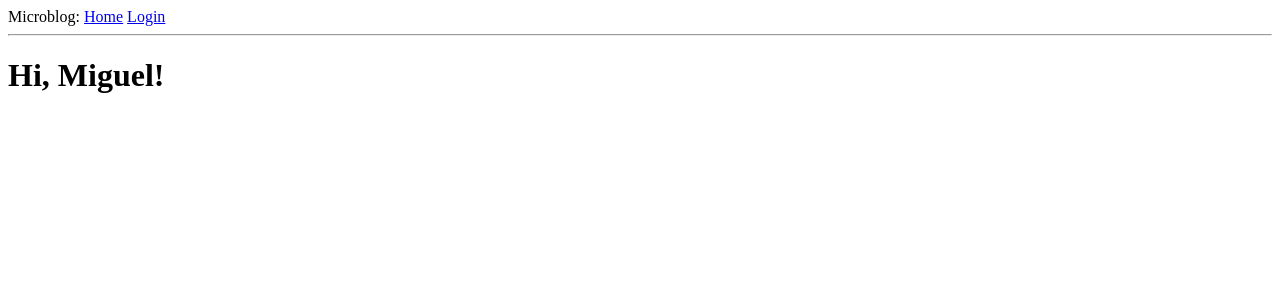
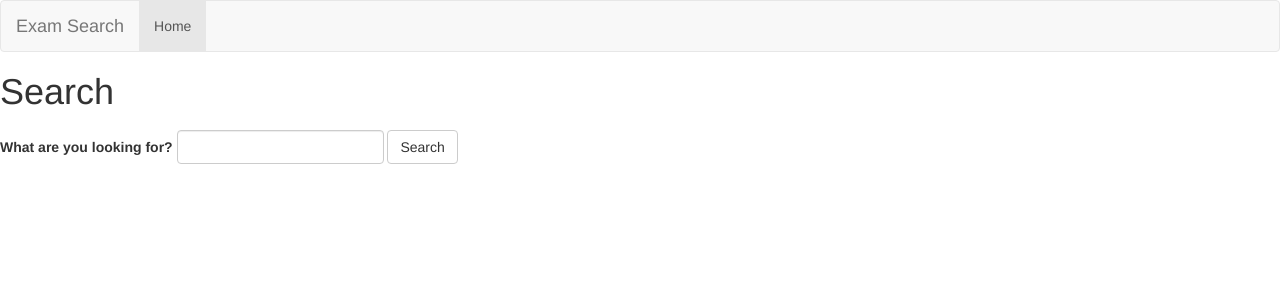
Before and after one commit to nithishbn/ExamSearch, a Flask app: page / in a window 1280 px wide. Shown: the top 300 px of the page. Run offline with Flask 2, Linux system fonts and the light colour scheme; some libraries are stand-ins or nearby versions.

Commit message:
website functional!

```diff
--- a/app/__init__.py
+++ b/app/__init__.py
@@ -1,6 +1,9 @@
 from flask import Flask
+from flask_bootstrap import Bootstrap
 
 from app.config import Config
 
-app = Flask(__name__)
+app = Flask(__name__, static_folder="static", static_url_path="/static")
 app.config.from_object(Config)
+bootstrap = Bootstrap(app)
+from app import routes
--- a/app/config.py
+++ b/app/config.py
@@ -2,3 +2,4 @@ import os
 
 class Config(object):
     SECRET_KEY = os.environ.get('SECRET_KEY') or 'secretkey'
+    QUESTIONS_FOLDER = os.path.abspath("static")
--- a/app/forms.py
+++ b/app/forms.py
@@ -1,10 +1,8 @@
 from flask_wtf import FlaskForm
-from wtforms import StringField, PasswordField, BooleanField, SubmitField
+from wtforms import StringField, SubmitField
 from wtforms.validators import DataRequired
 
 
-class LoginForm(FlaskForm):
-    username = StringField('Username', validators=[DataRequired()])
-    password = PasswordField('Password', validators=[DataRequired()])
-    remember_me = BooleanField('Remember Me')
-    submit = SubmitField('Sign In')
+class SearchForm(FlaskForm):
+    search = StringField('What are you looking for?', validators=[DataRequired()])
+    submit = SubmitField('Search')
--- a/app/routes.py
+++ b/app/routes.py
@@ -1,51 +1,39 @@
 import os
-import re
 import sqlite3
-from flask import request, send_from_directory, render_template, flash, redirect
+from flask import render_template, redirect, session
 
 from app import app
-from app.forms import LoginForm
+from app.forms import SearchForm
 
 dirname = os.path.dirname(__file__)
 
 
-@app.route('/')
-@app.route('/index')
-def run():
-    user = {'username': 'Miguel'}
-    return render_template('index.html', title='Home', user=user)
-    # query = request.form["query"]
-    # if query is None:
-    #     return jsonify({"data":[],"error":1})
-    # val = list(webServer(query))
-    # if val == -1:
-    #     return jsonify({"data": [], "error": 1})
-    # print("hi")
-    # return jsonify({"data": val, "error": 0})
+@app.route('/', methods=['GET', 'POST'])
+@app.route('/index', methods=['GET', 'POST'])
+def index():
+    form = SearchForm()
+    if form.validate_on_submit():
+        res = search(form.search.data.lower())
+        # print(os.path.join("./app/static",res[0]))
+        for val in res:
+            print(val)
+        print()
+        newRes = ["./static"+val for val in res if os.path.isfile("./app/static" + val)]
+        print(newRes)
+        session['results'] = newRes
+        session['searchTerm'] = form.search.data.lower()
+        return redirect("/results")
+    return render_template('index.html', title='Home', form=form)
 
 
-@app.route('/login', methods=['GET', 'POST'])
-def login():
-    form = LoginForm()
-    if form.validate_on_submit():
-        flash('Login requested for user {}, remember_me={}'.format(
-            form.username.data, form.remember_me.data))
-        return redirect('/index')
-    return render_template('login.html', title='Sign In', form=form)
+@app.route('/results')
+def getResults():
+    query = session['results']
+    searchTerm = session['searchTerm']
+    return render_template('results.html', query=query,searchTerm=searchTerm)
 
 
-@app.route('/getImage', methods=['GET', 'POST'])
-def getImage():
-    imgPath = request.form["imgPath"]
-    file = re.findall("\/(question.*)", imgPath)[0]
-    dirPath = re.findall("(.*)\/question.*", imgPath)[0]
-    print(dirPath)
-    print(file)
-    print("hji")
-    return send_from_directory("." + dirPath, file)
-
-
-def webServer(query):
+def search(query):
     # multiple tags :)
     query = query.split()
     # database connection
@@ -65,15 +53,15 @@ def webServer(query):
     # print(results)
 
     # results = results[0]
-    print(results)
+    # print(results)
     # results = results[0]
     thing = []
     if len(query) > 1:
         for val in results:
-            print(results.count(val) > 1)
+            # print(results.count(val) > 1)
             if val not in thing and results.count(val) >= 1:
                 thing.append(val)
-        print(thing)
+        # print(thing)
         results = thing
         # for i in range(0, len(results) - 1, 2):
         #     print(results[i])
@@ -82,13 +70,17 @@ def webServer(query):
     # only one query? just remove the duplicates and dont do weird intersections
     else:
         results = set(results)
-        print(results)
+        # print(results)
     # you suck at searching/you haven't indexed enough of the MC papers to get a good result
     if len(results) == 0:
-        return
+        return []
     # yay go you! you searched well, my young padawan
     else:
-        return list(results)
+        results = list(results)
+        # values = ["./static{}".format(path) for path in results]
+        # print(values)
+        # return values
+        return results
         # for imgPath in results:
         #         #     # imgPath = val
         #         #     print(r"{}".format(imgPath))
@@ -110,5 +102,7 @@ def webServer(query):
         #     inp = input("next: ")
         #     if inp == "quit":
         #         break
-if __name__ == "__main__":
-    app.run(host="0.0.0.0")
+
+
+if __name__ == '__main__':
+    app.run(host="0.0.0.0", debug=True)
--- /dev/null
+++ b/app/templates/404.html
@@ -0,0 +1,6 @@
+{% extends "base.html" %}
+
+{% block app_content %}
+    <h1>File Not Found</h1>
+    <p><a href="{{ url_for('index') }}">Back</a></p>
+{% endblock %}
--- a/app/templates/base.html
+++ b/app/templates/base.html
@@ -1,27 +1,23 @@
-<html>
-    <head>
-        {% if title %}
-        <title>{{ title }} - microblog</title>
-        {% else %}
-        <title>microblog</title>
-        {% endif %}
-    </head>
-    <body>
-        <div>
-            Microblog:
-            <a href="/index">Home</a>
-            <a href="/login">Login</a>
+{% extends 'bootstrap/base.html' %}
+{% block title %}
+{% if title %}{{ title }} - Exam Search{% else %}Welcome to Exam Search{% endif %}
+{% endblock %}
+
+{% block navbar %}
+<nav class="navbar navbar-default">
+    <div class="container-fluid">
+        <div class="navbar-header">
+            <a class="navbar-brand" href="{{ url_for('index')}}">Exam Search</a>
         </div>
-        <hr>
-        {% with messages = get_flashed_messages() %}
-        {% if messages %}
-        <ul>
-            {% for message in messages %}
-            <li>{{ message }}</li>
-            {% endfor %}
+        <ul class="nav navbar-nav">
+            <li class="active"><a href="{{ url_for('index')}}">Home</a></li>
         </ul>
-        {% endif %}
-        {% endwith %}
-        {% block content %}{% endblock %}
-    </body>
-</html>
+    </div>
+</nav>
+{% endblock %}
+
+{% block content %}
+<div class="container">
+    {% block app_content %}{% endblock %}
+</div>
+{% endblock %}
--- a/app/templates/index.html
+++ b/app/templates/index.html
@@ -1,8 +1,19 @@
 {% extends "base.html" %}
+{% import 'bootstrap/wtf.html' as wtf %}
 
 {% block content %}
-    <h1>Hi, {{ user.username }}!</h1>
-    {% for post in posts %}
-    <div><p>{{ post.author.username }} says: <b>{{ post.body }}</b></p></div>
-    {% endfor %}
+    <h1>Search</h1>
+    <div class="row" >
+        <div class="navbar-form" style="">
+            {{ wtf.quick_form(form) }}
+        </div>
+    </div>
+<!--    <form action="" method="post" novalidate>-->
+<!--        {{ form.hidden_tag() }}-->
+<!--        <p>-->
+<!--            {{ form.search.label }}<br>-->
+<!--            {{ form.search(size=32) }}-->
+<!--        </p>-->
+<!--        <p>{{ form.submit() }}</p>-->
+<!--    </form>-->
 {% endblock %}
--- a/setup.py
+++ /dev/null
@@ -1,3 +0,0 @@
-from distutils.core import setup
-import py2exe
-setup(console=['server.py'], requires=['requests', 'Pillow'])
```
Also changed, not shown: app/templates/login.html (deleted, +0 -18 lines), app/templates/results.html (added, +14 -0 lines), 1 other file.
